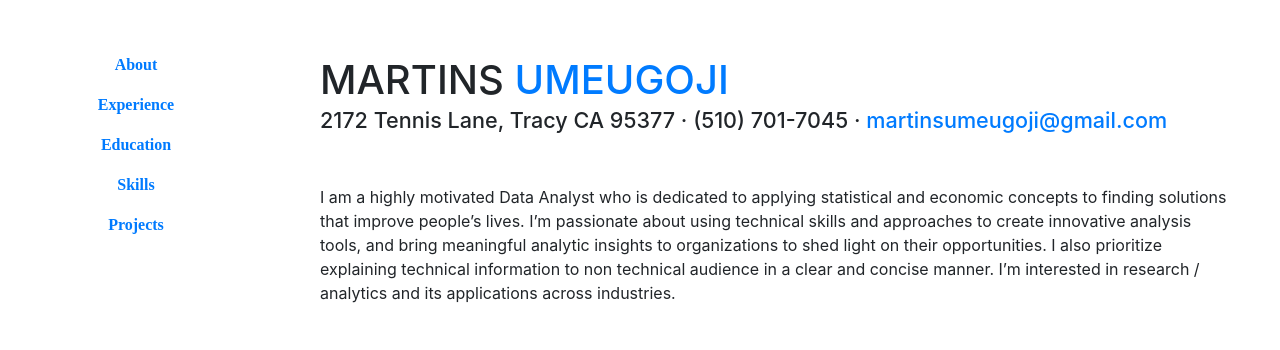
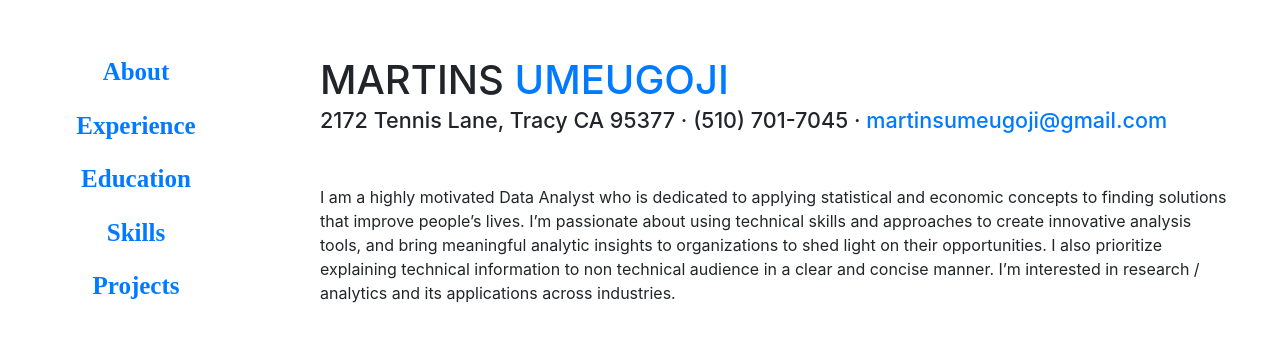
Before and after one commit to oscar4martins/oscar4martins.github.io, a website with bundled scripts: page index.html in a window 1280 px wide. Shown: the part 179-529 px from the top of the page. Built offline with nearby package versions, Linux system fonts and the light colour scheme; a web font is replaced by a local one.

Commit message:
css_upgrade_commit

```diff
--- a/css/resume.css
+++ b/css/resume.css
@@ -79,7 +79,9 @@ h2 {
   /*text-transform: uppercase;*/
     font-family: 'PTS75F', serif;
 }
-
+.nav-link {
+    font-size: 25px;
+}
 @media (min-width: 992px) {
   #sideNav {
     text-align: center;
```
